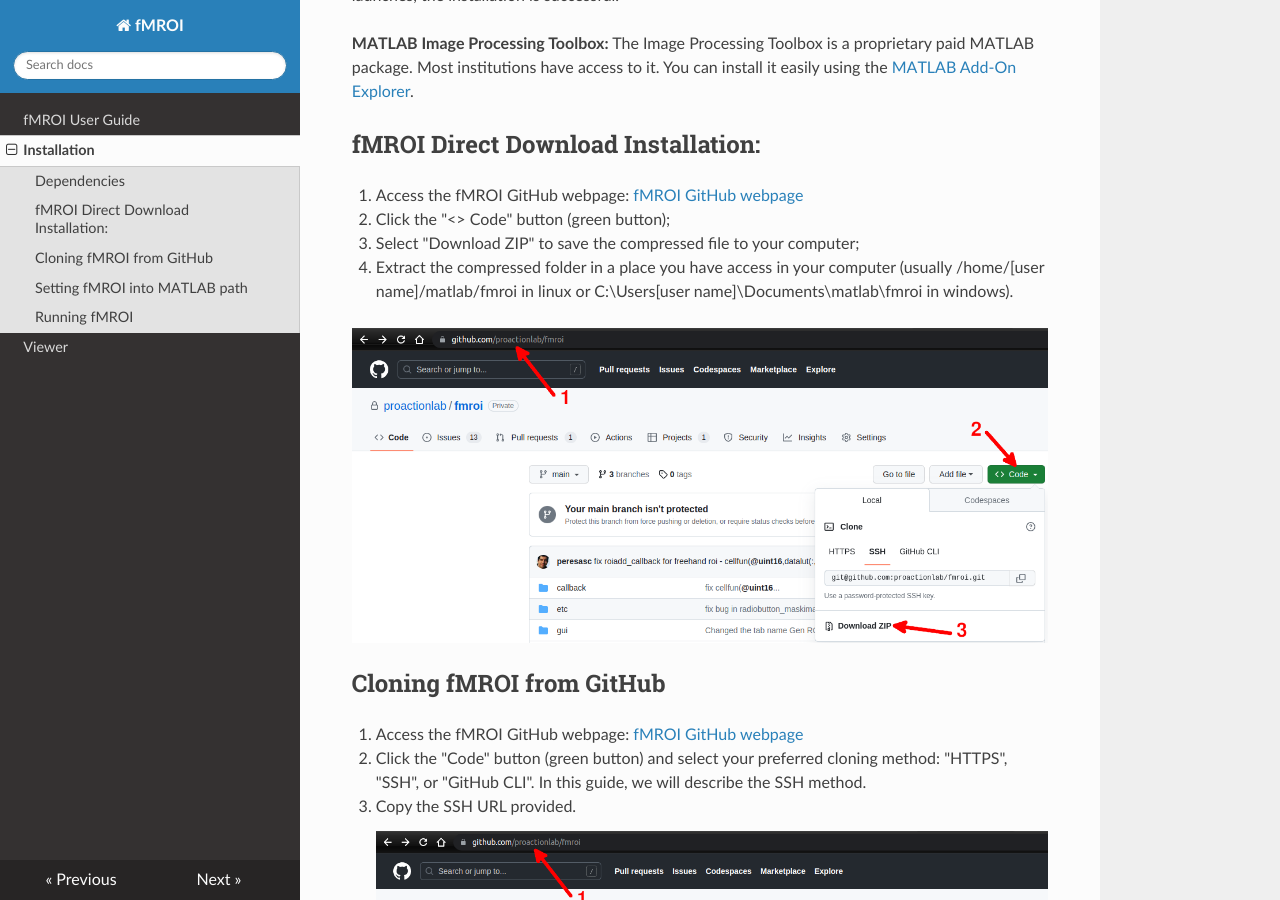
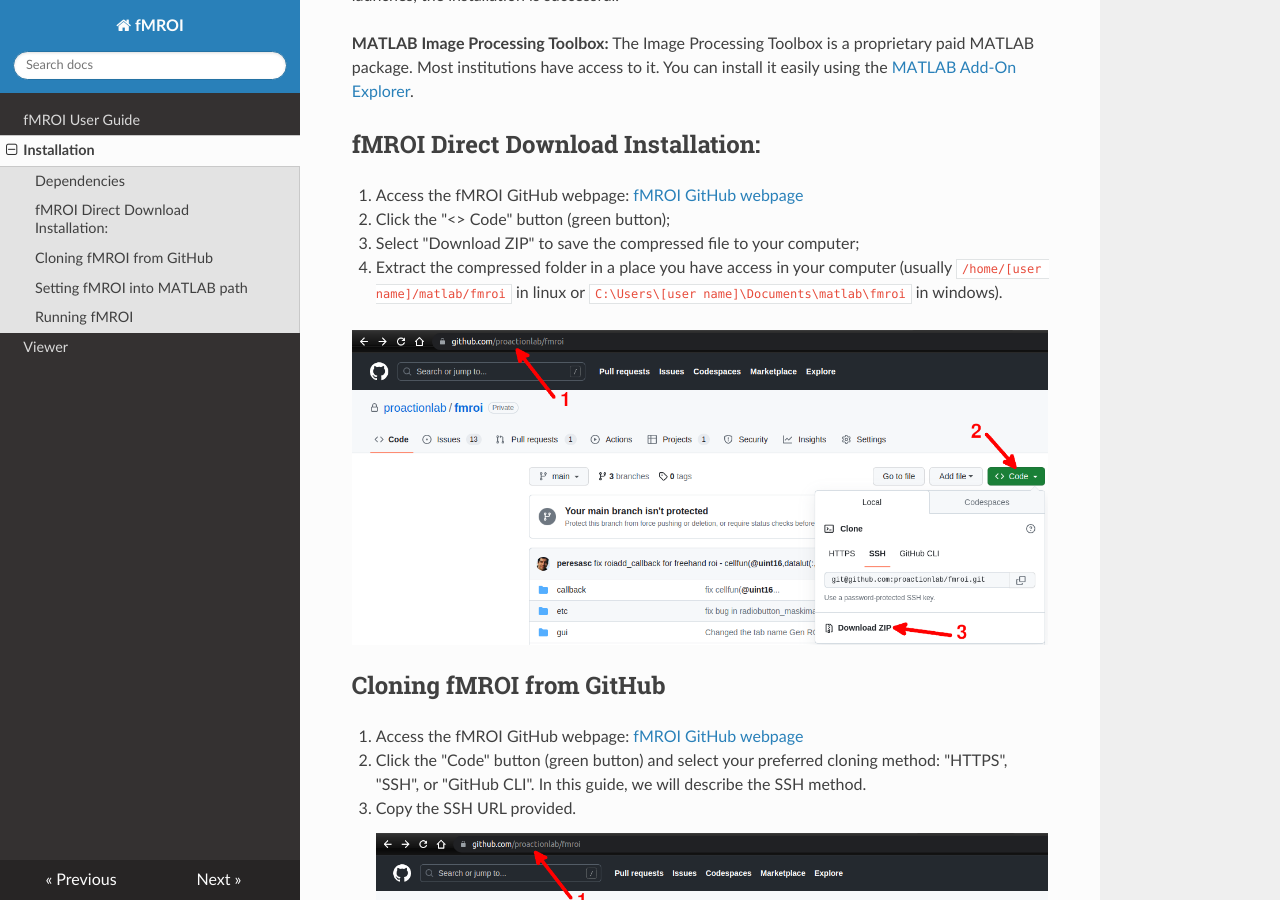
Before and after one commit to proactionlab/fmroi-docs, an MkDocs documentation site: the page built from docs/installation.md, in a window 1280 px wide and 900 px high, scrolled down 400 px. Built offline with MkDocs 1.6.1, drawn with Linux system fonts in a browser that asks for light colours; nearby versions of some CDN libraries.

```diff
--- a/docs/installation.md
+++ b/docs/installation.md
@@ -20,7 +20,7 @@ fMROI Direct Download Installation:
 
 3. Select "Download ZIP" to save the compressed file to your computer;
 
-4. Extract the compressed folder in a place you have access in your computer (usually /home/[user name]/matlab/fmroi in linux or C:\Users\[user name]\Documents\matlab\fmroi in windows).
+4. Extract the compressed folder in a place you have access in your computer (usually `/home/[user name]/matlab/fmroi` in linux or `C:\Users\[user name]\Documents\matlab\fmroi` in windows).
 
 ![Download Zip file](img/zipdownload.png)
 
```
